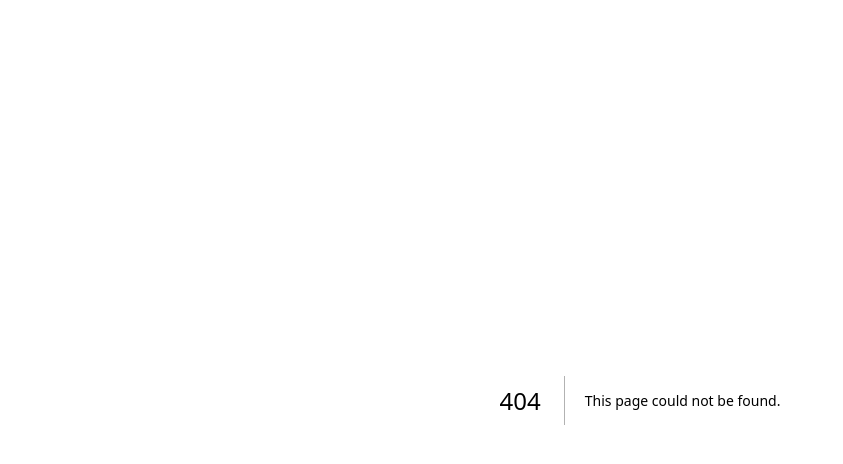
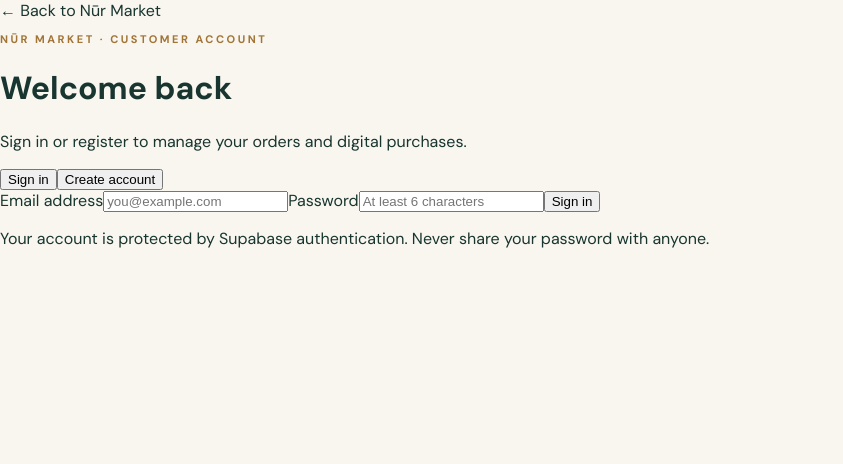
Before and after one commit to Umar196-tech/Nur-market, a Next.js app: page /account in a window 1280 px wide. Before the commit this address had no page. Shown: the top 464 px of the page, without its empty margins (0-843 px from the left). Built offline with nearby package versions, Linux system fonts and the light colour scheme; no server answers.

Commit message:
Add customer sign-in and registration page

```diff
--- /dev/null
+++ b/app/account/page.tsx
@@ -0,0 +1,61 @@
+"use client";
+
+import { useState } from "react";
+import Link from "next/link";
+import { supabase } from "@/lib/supabase/client";
+
+export default function AccountPage() {
+  const [mode, setMode] = useState<"signin" | "signup">("signin");
+  const [email, setEmail] = useState("");
+  const [password, setPassword] = useState("");
+  const [message, setMessage] = useState("");
+  const [busy, setBusy] = useState(false);
+
+  async function submit(event: React.FormEvent<HTMLFormElement>) {
+    event.preventDefault();
+    setMessage("");
+    if (!supabase) {
+      setMessage("The store database is not connected yet. Please try again after setup.");
+      return;
+    }
+    setBusy(true);
+    const result =
+      mode === "signup"
+        ? await supabase.auth.signUp({ email, password })
+        : await supabase.auth.signInWithPassword({ email, password });
+    setBusy(false);
+    if (result.error) {
+      setMessage(result.error.message);
+      return;
+    }
+    setMessage(
+      mode === "signup"
+        ? "Account created. Check your email if confirmation is required."
+        : "You are signed in successfully."
+    );
+  }
+
+  return (
+    <main className="account-page">
+      <div className="account-card">
+        <Link href="/" className="back-link">← Back to Nūr Market</Link>
+        <p className="eyebrow">NŪR MARKET · CUSTOMER ACCOUNT</p>
+        <h1>{mode === "signin" ? "Welcome back" : "Create your account"}</h1>
+        <p className="muted">Sign in or register to manage your orders and digital purchases.</p>
+        <div className="account-tabs">
+          <button type="button" className={mode === "signin" ? "active" : ""} onClick={() => { setMode("signin"); setMessage(""); }}>Sign in</button>
+          <button type="button" className={mode === "signup" ? "active" : ""} onClick={() => { setMode("signup"); setMessage(""); }}>Create account</button>
+        </div>
+        <form onSubmit={submit} className="account-form">
+          <label htmlFor="email">Email address</label>
+          <input id="email" type="email" autoComplete="email" required value={email} onChange={(e) => setEmail(e.target.value)} placeholder="you@example.com" />
+          <label htmlFor="password">Password</label>
+          <input id="password" type="password" autoComplete={mode === "signin" ? "current-password" : "new-password"} minLength={6} required value={password} onChange={(e) => setPassword(e.target.value)} placeholder="At least 6 characters" />
+          <button className="primary-button" type="submit" disabled={busy}>{busy ? "Please wait…" : mode === "signin" ? "Sign in" : "Create account"}</button>
+        </form>
+        {message && <p className="account-message" role="status">{message}</p>}
+        <p className="small-note">Your account is protected by Supabase authentication. Never share your password with anyone.</p>
+      </div>
+    </main>
+  );
+}
```
